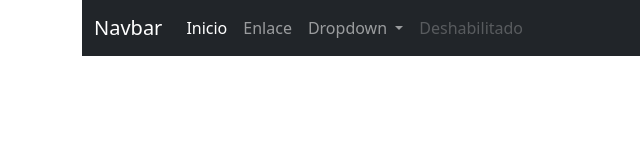
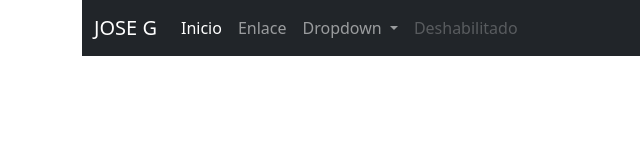
Before and after one commit to JoseGamez632/proyecto.ejemplo, a plain HTML site: page index.html in a window 1280 px wide. Shown: the full height of the page, 0-640 px from the left. Drawn offline with nearby package versions, Linux system fonts and the light colour scheme.

Commit message:
Coloque mi nombre en el titulo

```diff
--- a/index.html
+++ b/index.html
@@ -15,7 +15,7 @@
         <div class="container">
             <nav class="navbar navbar-expand-lg navbar-dark bg-dark">
                 <div class="container-fluid">
-                  <a class="navbar-brand" href="#">Navbar</a>
+                  <a class="navbar-brand" href="#">JOSE G </a>
                   <button class="navbar-toggler" type="button" data-bs-toggle="collapse" data-bs-target="#navbarSupportedContent" aria-controls="navbarSupportedContent" aria-expanded="false" aria-label="Toggle navigation">
                     <span class="navbar-toggler-icon"></span>
                   </button>
```
